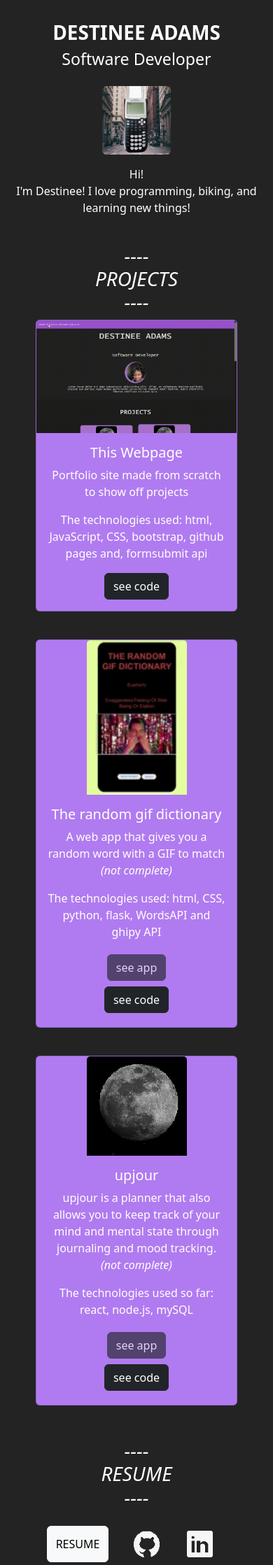
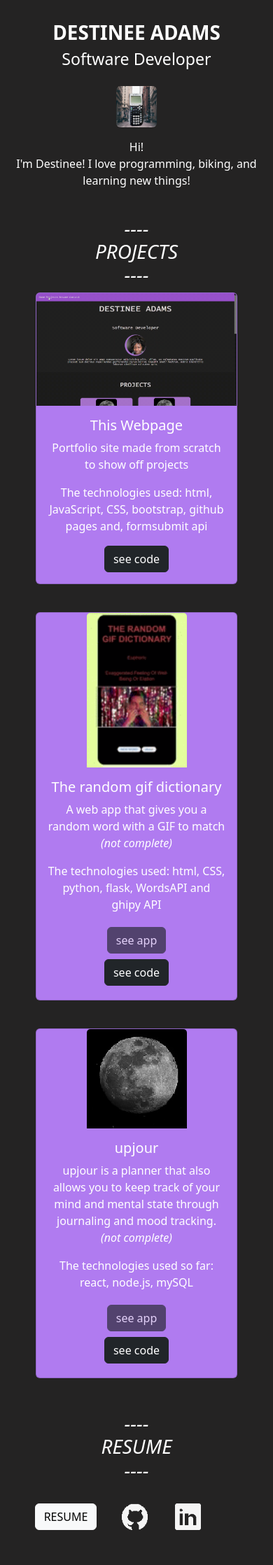
Before and after one commit to DestineeAdams/portfolio-Website, a PHP site: page / in a window 390 px wide. Shown: the part 66-2303 px from the top of the page at 70% size. Run offline with PHP 8.4, Linux system fonts and the light colour scheme; some libraries are stand-ins or nearby versions.

Commit message:
forgot to add links the resume section buttons
- forgot to add links the resume section buttons
-  added blog link
- took away over lining on headings

```diff
--- a/index.html
+++ b/index.html
@@ -12,6 +12,8 @@
         integrity="sha384-rbsA2VBKQhggwzxH7pPCaAqO46MgnOM80zW1RWuH61DGLwZJEdK2Kadq2F9CUG65" crossorigin="anonymous">
 
     <link rel="stylesheet" href=".\styles\style.css">
+
+    <script src="https://code.iconify.design/iconify-icon/1.0.2/iconify-icon.min.js"></script>
     <title>Destinee Portfolio</title>
 </head>
 
@@ -42,6 +44,7 @@
                             -------------</a> </li>
                     <li class="nav-item"> <a class="nav-link" style="color: #ffffff" href="#contact">-------------
                             Contact -------------</a> </li>
+
                 </ul>
             </div>
         </div>
@@ -56,7 +59,7 @@
 
         <h1 class="mt-5" id="myname">DESTINEE ADAMS</h1>
         <h3>Software Developer</h3>
-        <img src="img\profilePhoto.png" class="rounded w-25 m-3" id="profileImg">
+        <img src="img\profilePhoto.png" class="rounded  m-3" id="profileImg">
 
         <p class="text-center">
             Hi!
@@ -162,19 +165,21 @@
         <h1 class="headings">---- <br> RESUME <br> ----</h1>
 
         <div class="button-container my-4">
-            <button type="button" class="btn btn-light me-3" style="text-transform: uppercase;" href='files/Resume.pdf'>
+            <!-- <button type="button" class="btn btn-light me-3" href='files\Resume.pdf'> -->
+            <a class="btn btn-light me-3" href='files\Resume.pdf' style="text-transform: uppercase;  ">
                 resume
-            </button>
+            </a>
 
-            <button type="button" class="btn" href="https://github.com/DestineeAdams">
-                <a><img class="w-75" src="img\githubIcon.png" alt="github"></a>
-            </button>
-
-            <button type="button" class="btn" href="https://www.linkedin.com/in/destinee-adams-7b4266192/"">
-                    <a><img class=" w-75" src="img\linkedinIcon.png" alt="linkedin"></a>
-            </button>
+            <a class="btn" href="https://github.com/DestineeAdams"><img class="w-75" src="img\githubIcon.png"
+                    alt="github"></a>
 
 
+            <a class="btn" href=" https://www.linkedin.com/in/destinee-adams-7b4266192/"> <img class=" w-75"
+                    src="img\linkedinIcon.png" alt="linkedin"></a>
+
+            <a class="btn ms-2 " href="https://workinonit.substack.com/">
+            <iconify-icon icon="simple-icons:substack" style="color: white;" width="35px" height="40px"></iconify-icon>
+            </a>
         </div>
 
     </div>
@@ -199,7 +204,8 @@
             </div>
 
             <div class="form-group">
-                <textarea placeholder="Your Message" class="form-control" name="message" rows="10" cols="40" required></textarea>
+                <textarea placeholder="Your Message" class="form-control" name="message" rows="10" cols="40"
+                    required></textarea>
             </div>
 
             <!-- <button type="submit" class="btn btn-lg btn-dark btn-block">Submit Form</button> -->
--- a/styles/style.css
+++ b/styles/style.css
@@ -8,6 +8,7 @@ body {
 #logo{
   width: 40px;
 }
+
 
 
 #myname {
@@ -52,6 +53,7 @@ body {
 .button-container {
   display: flex;
   justify-content: center;
+  align-items: center;
 }
 
 .container {
@@ -104,9 +106,21 @@ label, input, button{
 
   }
 
+  .button-container {
+    display: flex;
+    flex-direction: row;
+    flex-wrap: wrap;
+    align-items: center;
+
+  }
+
   textarea{
     height: 100px;
     width: 50px;
+  }
+
+  #profileImg{
+    width: 10%;
   }
 }
 
@@ -125,6 +139,10 @@ label, input, button{
     height: 100px;
     width: 100px;
   }
+
+  #profileImg{
+    width: 15%;
+  }
 }
 
 
@@ -141,4 +159,9 @@ label, input, button{
   .card{
     width: 18rem;
   }
+
+
+  #profileImg{
+    width: 10%;
+  }
 }
```
